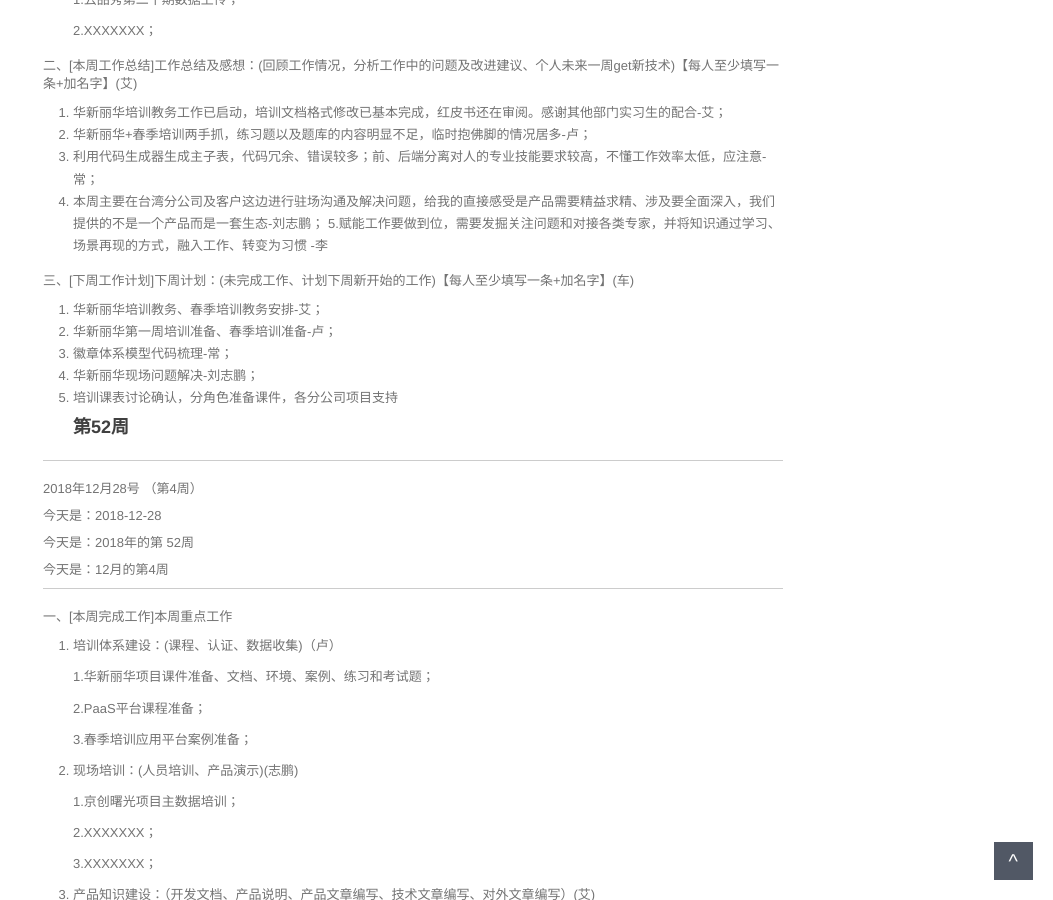
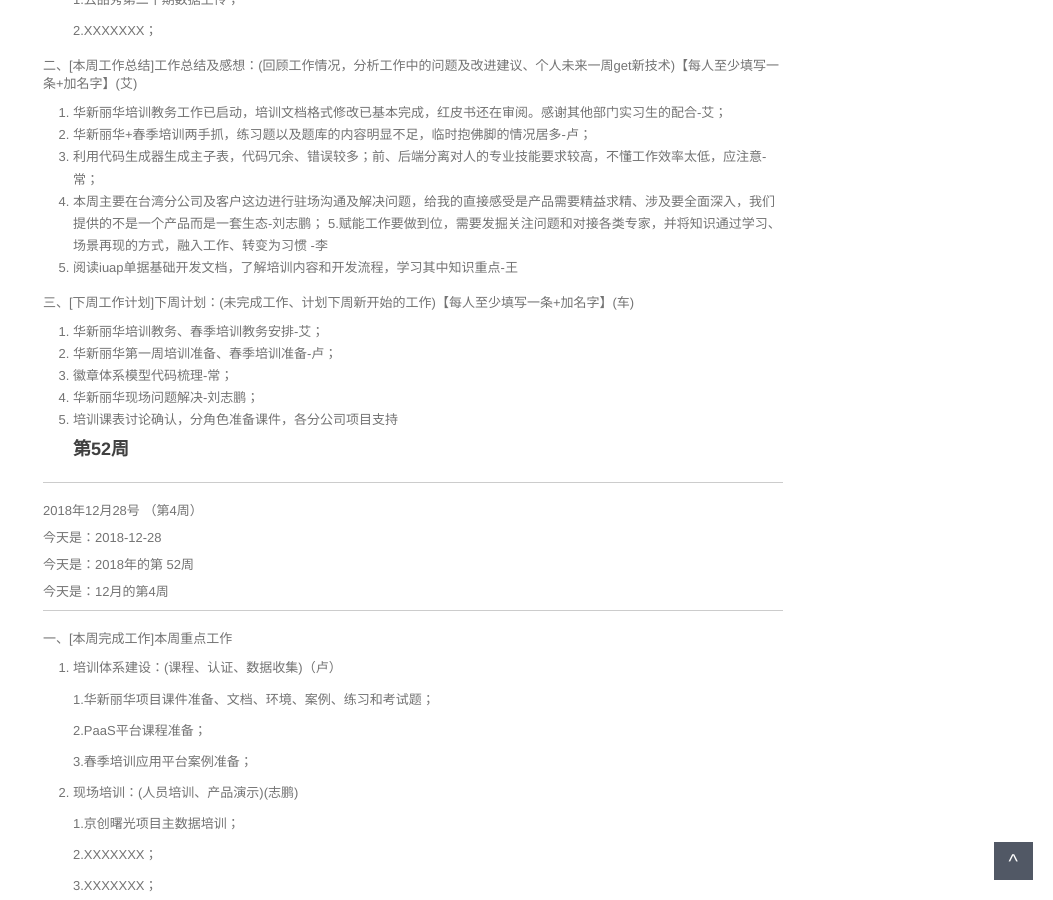
Before and after one commit to walllFlower/blog, a Jekyll site: the page built from _posts/2018-07-17-day_report_cxz.md, in a window 1280 px wide and 900 px high, scrolled down 1191 px. Shown: the whole window, without its empty margins (227-1280 px from the left). Built offline with Jekyll 4.4.1, drawn with Linux system fonts in a browser that asks for light colours; comment, search, counter and statistics services are not loaded.

Commit message:
Update 2018-07-17-day_report_cxz.md

```diff
--- a/_posts/2018-07-17-day_report_cxz.md
+++ b/_posts/2018-07-17-day_report_cxz.md
@@ -76,6 +76,7 @@ categories: 技术运营工作周报
 3. 利用代码生成器生成主子表，代码冗余、错误较多；前、后端分离对人的专业技能要求较高，不懂工作效率太低，应注意-常；
 4. 本周主要在台湾分公司及客户这边进行驻场沟通及解决问题，给我的直接感受是产品需要精益求精、涉及要全面深入，我们提供的不是一个产品而是一套生态-刘志鹏；
 5.赋能工作要做到位，需要发掘关注问题和对接各类专家，并将知识通过学习、场景再现的方式，融入工作、转变为习惯 -李
+6. 阅读iuap单据基础开发文档，了解培训内容和开发流程，学习其中知识重点-王
 
 三、[下周工作计划]下周计划：(未完成工作、计划下周新开始的工作)【每人至少填写一条+加名字】(车)
 
```
